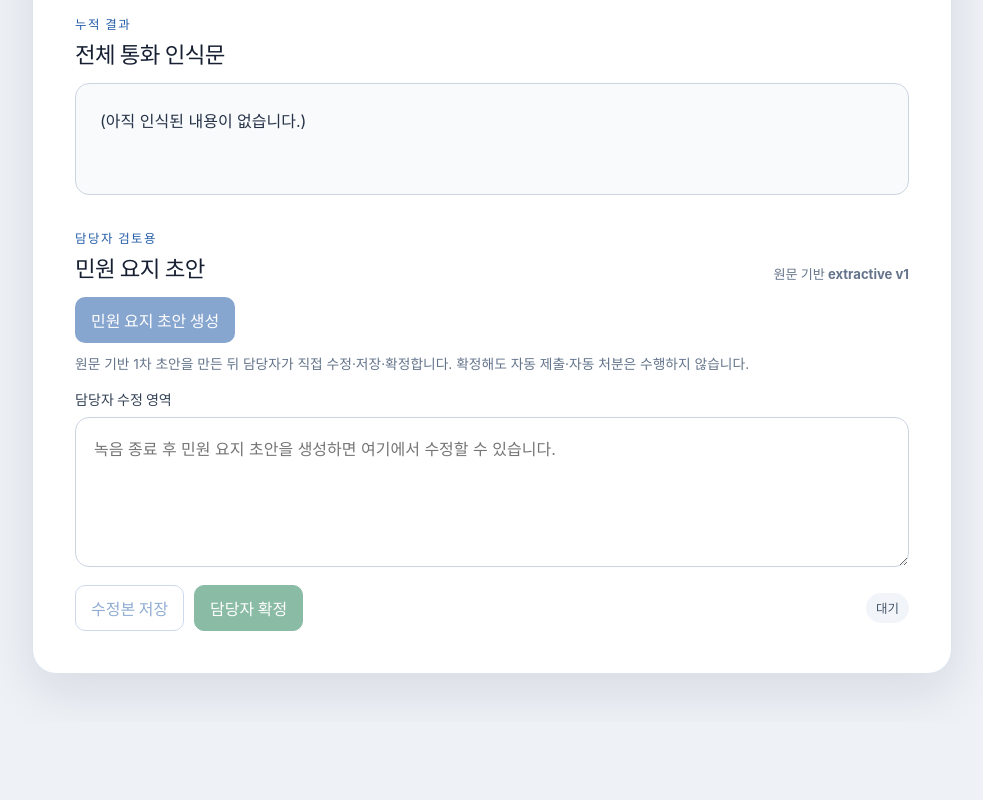
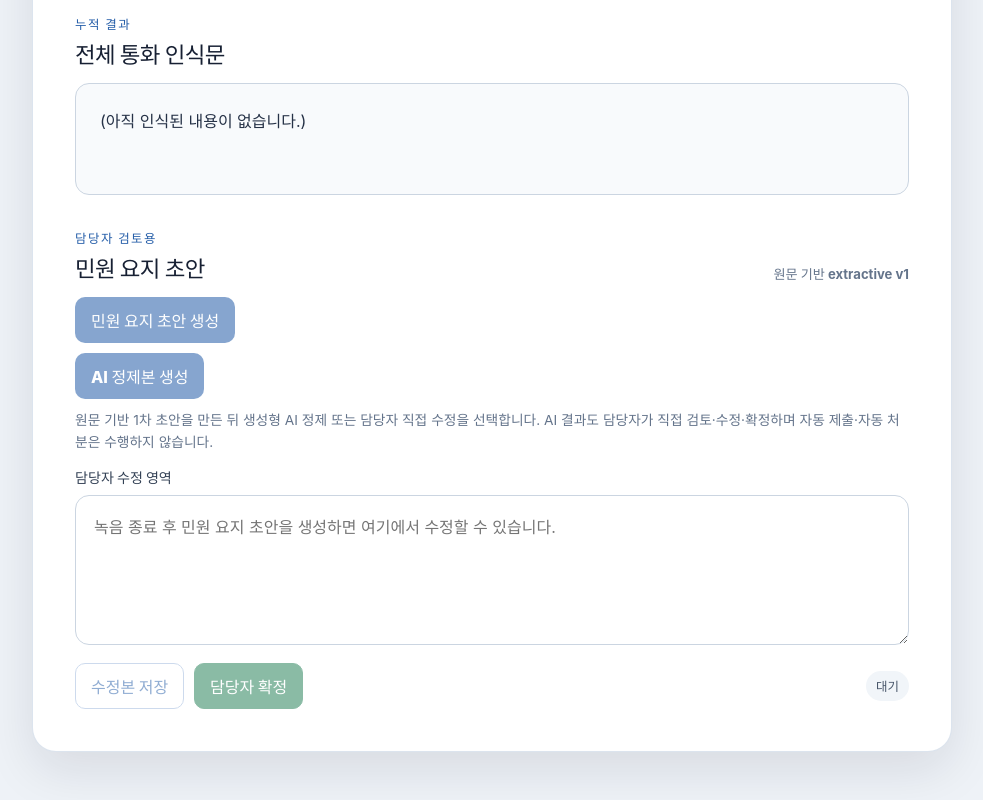
Before and after one commit to nurioni4188/comwel-ai-stt-poc, a React (Vite) app: page / in a window 1280 px wide. Shown: the part 584-1384 px from the top of the page, without its empty margins (148-1131 px from the left). Before the commit the page ends 1306 px from the top, so only its background shows below. Built offline with nearby package versions, Linux system fonts and the light colour scheme.

Commit message:
feat: add AI refined summary generation UI

```diff
--- a/src/pages/TestCallPage.tsx
+++ b/src/pages/TestCallPage.tsx
@@ -11,13 +11,32 @@ interface SummaryApiResponse {
   detail?: string;
 }
 
+interface StructuredSummary {
+  summary: string;
+  requests: string[];
+  key_facts: string[];
+  needs_confirmation: string[];
+}
+
+interface AiRefineApiResponse {
+  ok?: boolean;
+  error?: string;
+  detail?: string;
+  draft?: {
+    content?: string;
+    versionNo?: number;
+    sourceType?: string;
+    structured?: StructuredSummary;
+  };
+}
+
 interface DraftMutationResponse {
   ok?: boolean;
   error?: string;
   detail?: string;
 }
 
-type ReviewState = 'idle' | 'generated' | 'saved' | 'confirmed';
+type ReviewState = 'idle' | 'generated' | 'refined' | 'saved' | 'confirmed';
 
 export default function TestCallPage() {
   const {
@@ -33,10 +52,15 @@ export default function TestCallPage() {
   } = useCallRecorder();
 
   const [summaryDraft, setSummaryDraft] = useState('');
+  const [structuredSummary, setStructuredSummary] =
+    useState<StructuredSummary | null>(null);
   const [summaryError, setSummaryError] = useState<string | null>(null);
   const [reviewMessage, setReviewMessage] = useState<string | null>(null);
   const [reviewState, setReviewState] = useState<ReviewState>('idle');
+  const [hasExtractiveDraft, setHasExtractiveDraft] = useState(false);
+  const [hasAiRefinedDraft, setHasAiRefinedDraft] = useState(false);
   const [isSummarizing, setIsSummarizing] = useState(false);
+  const [isRefining, setIsRefining] = useState(false);
   const [isSaving, setIsSaving] = useState(false);
   const [isConfirming, setIsConfirming] = useState(false);
 
@@ -52,7 +76,8 @@ export default function TestCallPage() {
   ).length;
   const hasRecognizedText = cumulativeText.trim().length > 0;
   const hasDraftText = summaryDraft.trim().length > 0;
-  const isReviewBusy = isSummarizing || isSaving || isConfirming;
+  const isReviewBusy =
+    isSummarizing || isRefining || isSaving || isConfirming;
   const isConfirmed = reviewState === 'confirmed';
 
   const handleRecordingClick = async () => {
@@ -74,7 +99,8 @@ export default function TestCallPage() {
       isSending ||
       isReviewBusy ||
       completedCount === 0 ||
-      !hasRecognizedText
+      !hasRecognizedText ||
+      hasAiRefinedDraft
     ) {
       return;
     }
@@ -100,9 +126,13 @@ export default function TestCallPage() {
       const nextSummary =
         typeof result.summary === 'string' ? result.summary.trim() : '';
       setSummaryDraft(nextSummary);
+      setStructuredSummary(null);
+      setHasExtractiveDraft(Boolean(nextSummary));
       setReviewState(nextSummary ? 'generated' : 'idle');
       setReviewMessage(
-        nextSummary ? '원문 기반 요지 초안이 생성되었습니다. 담당자가 수정할 수 있습니다.' : null
+        nextSummary
+          ? '원문 기반 요지 초안이 생성되었습니다. AI 정제 또는 담당자 직접 수정을 선택할 수 있습니다.'
+          : null
       );
     } catch (summaryRequestError) {
       const message = getErrorMessage(summaryRequestError);
@@ -110,6 +140,58 @@ export default function TestCallPage() {
       setSummaryError(message);
     } finally {
       setIsSummarizing(false);
+    }
+  };
+
+  const handleAiRefine = async () => {
+    if (
+      !hasExtractiveDraft ||
+      hasAiRefinedDraft ||
+      isReviewBusy ||
+      isConfirmed
+    ) {
+      return;
+    }
+
+    setIsRefining(true);
+    setSummaryError(null);
+    setReviewMessage(null);
+
+    try {
+      const response = await fetch('/api/stt-summary-refine', {
+        method: 'POST',
+        headers: { 'Content-Type': 'application/json' },
+        body: JSON.stringify({ sessionId }),
+      });
+      const result = (await response.json()) as AiRefineApiResponse;
+      if (!response.ok) {
+        throw new Error(
+          result.detail || result.error || `AI 정제 실패: ${response.status}`
+        );
+      }
+
+      const nextContent =
+        typeof result.draft?.content === 'string'
+          ? result.draft.content.trim()
+          : '';
+      const nextStructured = result.draft?.structured ?? null;
+      if (!nextContent || !nextStructured) {
+        throw new Error('AI 정제 응답에 검토용 내용이 없습니다.');
+      }
+
+      setSummaryDraft(nextContent);
+      setStructuredSummary(nextStructured);
+      setHasAiRefinedDraft(true);
+      setReviewState('refined');
+      setReviewMessage(
+        '생성형 AI 정제본을 새 버전으로 저장했습니다. 담당자가 내용을 검토·수정한 뒤 저장·확정해 주세요.'
+      );
+    } catch (refineError) {
+      const message = getErrorMessage(refineError);
+      console.error('[TestCallPage] AI refine failed:', refineError);
+      setSummaryError(message);
+    } finally {
+      setIsRefining(false);
     }
   };
 
@@ -134,7 +216,9 @@ export default function TestCallPage() {
       }
 
       setReviewState('saved');
-      setReviewMessage('담당자 수정본을 새 버전으로 저장했습니다. 이전 버전은 보존됩니다.');
+      setReviewMessage(
+        '담당자 수정본을 새 버전으로 저장했습니다. 이전 버전은 보존됩니다.'
+      );
     } catch (saveError) {
       const message = getErrorMessage(saveError);
       console.error('[TestCallPage] draft save failed:', saveError);
@@ -165,7 +249,9 @@ export default function TestCallPage() {
       }
 
       setReviewState('confirmed');
-      setReviewMessage('담당자 확정본으로 기록했습니다. 자동 제출·자동 처분은 수행하지 않습니다.');
+      setReviewMessage(
+        '담당자 확정본으로 기록했습니다. 자동 제출·자동 처분은 수행하지 않습니다.'
+      );
     } catch (confirmError) {
       const message = getErrorMessage(confirmError);
       console.error('[TestCallPage] draft confirm failed:', confirmError);
@@ -190,9 +276,12 @@ export default function TestCallPage() {
 
   function resetDraftReviewState() {
     setSummaryDraft('');
+    setStructuredSummary(null);
     setSummaryError(null);
     setReviewMessage(null);
     setReviewState('idle');
+    setHasExtractiveDraft(false);
+    setHasAiRefinedDraft(false);
   }
 
   return (
@@ -210,9 +299,7 @@ export default function TestCallPage() {
         <div className="recording-controls">
           <button
             type="button"
-            className={
-              isRecording ? 'record-button recording' : 'record-button'
-            }
+            className={isRecording ? 'record-button recording' : 'record-button'}
             onClick={() => void handleRecordingClick()}
             aria-pressed={isRecording}
           >
@@ -229,9 +316,7 @@ export default function TestCallPage() {
               <span className="status-badge sending">STT 처리 중</span>
             )}
             {completedCount > 0 && (
-              <span className="status-badge success">
-                완료 {completedCount}건
-              </span>
+              <span className="status-badge success">완료 {completedCount}건</span>
             )}
             {failedCount > 0 && (
               <span className="status-badge error">실패 {failedCount}건</span>
@@ -267,9 +352,7 @@ export default function TestCallPage() {
                   className={`chunk-item ${chunk.status}`}
                 >
                   <header className="chunk-header">
-                    <strong className="chunk-number">
-                      청크 {chunk.chunkIndex + 1}
-                    </strong>
+                    <strong className="chunk-number">청크 {chunk.chunkIndex + 1}</strong>
                     <span className="chunk-time">
                       {formatSeconds(chunk.chunkStartMs)}
                       <span aria-hidden="true"> → </span>
@@ -280,13 +363,11 @@ export default function TestCallPage() {
                   {chunk.status === 'sending' && (
                     <p className="chunk-placeholder">음성을 인식하고 있습니다…</p>
                   )}
-
                   {chunk.status === 'success' && (
                     <p className="chunk-text">
                       {chunk.text.trim() || '(인식된 내용 없음)'}
                     </p>
                   )}
-
                   {chunk.status === 'error' && (
                     <p className="chunk-error">
                       {chunk.error || 'STT 처리에 실패했습니다.'}
@@ -305,7 +386,6 @@ export default function TestCallPage() {
               <h2 id="summary-title">전체 통화 인식문</h2>
             </div>
           </div>
-
           <div className="cumulative-result" aria-live="polite">
             {cumulativeText || '(아직 인식된 내용이 없습니다.)'}
           </div>
@@ -317,7 +397,9 @@ export default function TestCallPage() {
               <p className="section-kicker">담당자 검토용</p>
               <h2 id="draft-title">민원 요지 초안</h2>
             </div>
-            <span className="section-meta">원문 기반 extractive v1</span>
+            <span className="section-meta">
+              {hasAiRefinedDraft ? '생성형 AI refined v1' : '원문 기반 extractive v1'}
+            </span>
           </div>
 
           <div className="summary-actions">
@@ -331,14 +413,34 @@ export default function TestCallPage() {
                 isReviewBusy ||
                 completedCount === 0 ||
                 !hasRecognizedText ||
-                isConfirmed
+                isConfirmed ||
+                hasAiRefinedDraft
               }
             >
               {isSummarizing ? '요지 생성 중…' : '민원 요지 초안 생성'}
             </button>
+
+            <button
+              type="button"
+              className="summary-button ai-refine-button"
+              onClick={() => void handleAiRefine()}
+              disabled={
+                !hasExtractiveDraft ||
+                hasAiRefinedDraft ||
+                isReviewBusy ||
+                isConfirmed
+              }
+            >
+              {isRefining
+                ? 'AI 정제본 생성 중…'
+                : hasAiRefinedDraft
+                  ? 'AI 정제본 생성 완료'
+                  : 'AI 정제본 생성'}
+            </button>
+
             <p className="summary-note">
-              원문 기반 1차 초안을 만든 뒤 담당자가 직접 수정·저장·확정합니다.
-              확정해도 자동 제출·자동 처분은 수행하지 않습니다.
+              원문 기반 1차 초안을 만든 뒤 생성형 AI 정제 또는 담당자 직접 수정을 선택합니다.
+              AI 결과도 담당자가 직접 검토·수정·확정하며 자동 제출·자동 처분은 수행하지 않습니다.
             </p>
           </div>
 
@@ -352,6 +454,18 @@ export default function TestCallPage() {
           {reviewMessage && (
             <div className="review-message" role="status">
               {reviewMessage}
+            </div>
+          )}
+
+          {structuredSummary && (
+            <div className="ai-structured-result" aria-label="AI 구조화 결과">
+              <StructuredSection title="민원 요지" items={[structuredSummary.summary]} />
+              <StructuredSection title="요청·문의" items={structuredSummary.requests} />
+              <StructuredSection title="원문 확인 사실" items={structuredSummary.key_facts} />
+              <StructuredSection
+                title="추가 확인 필요"
+                items={structuredSummary.needs_confirmation}
+              />
             </div>
           )}
 
@@ -413,8 +527,26 @@ export default function TestCallPage() {
   );
 }
 
+function StructuredSection({ title, items }: { title: string; items: string[] }) {
+  return (
+    <section className="ai-structured-section">
+      <strong>{title}</strong>
+      {items.length > 0 ? (
+        <ul>
+          {items.map((item, index) => (
+            <li key={`${title}-${index}`}>{item}</li>
+          ))}
+        </ul>
+      ) : (
+        <p>없음</p>
+      )}
+    </section>
+  );
+}
+
 function formatReviewState(state: ReviewState): string {
   if (state === 'generated') return '초안 생성';
+  if (state === 'refined') return 'AI 정제';
   if (state === 'saved') return '수정본 저장';
   if (state === 'confirmed') return '확정';
   return '대기';
@@ -427,7 +559,6 @@ function formatSeconds(milliseconds: number): string {
 function getErrorMessage(error: unknown): string {
   if (error instanceof Error) return error.message;
   if (typeof error === 'string') return error;
-
   try {
     return JSON.stringify(error);
   } catch {
```
